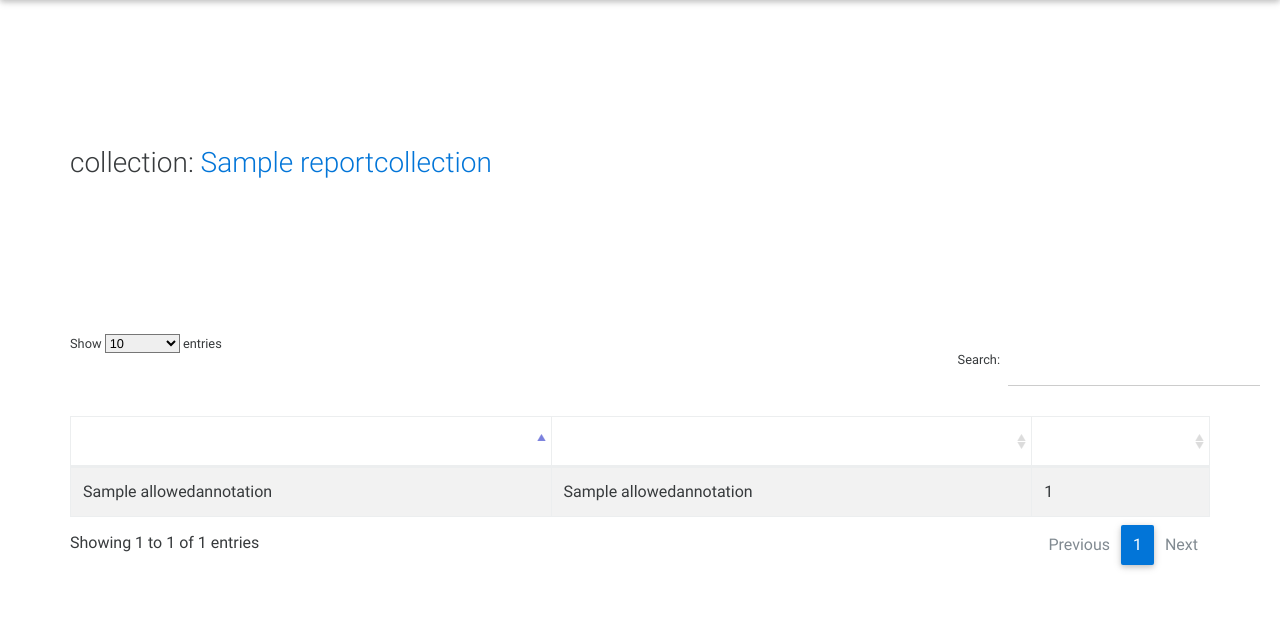
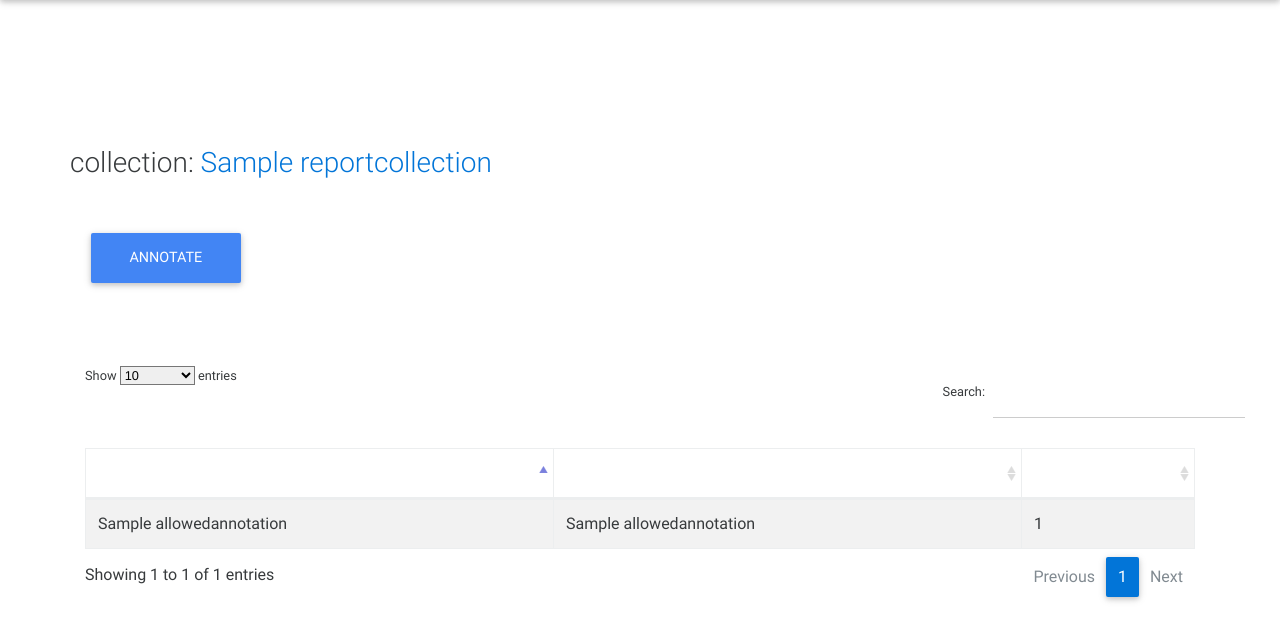
Before and after one commit to radinformatics/whatisit, a Django app: page /reports/1/ in a window 1280 px wide. Shown: the part 54-695 px from the top of the page. Run offline with Django 3.2, Linux system fonts and the light colour scheme; a user stored in the database is signed in; tables that the repository leaves empty hold one stand-in row (values such as "Sample post"); parts of the project's set-up code (start-up, migrations or seed data) failed here and were passed over; some libraries are stand-ins or nearby versions.

Commit message:
adding button to annotate report

```diff
--- a/whatisit/apps/labelinator/templates/reports/report_details.html
+++ b/whatisit/apps/labelinator/templates/reports/report_details.html
@@ -12,12 +12,17 @@
 {% include 'main/message.html' %}
 <div class="row">
 
-    <div class="header" style="padding-bottom:50px">
+    <div class="header" style="padding-bottom:20px">
         <h3 class="title" style="padding-bottom:20px">
         collection: <a href="{% url 'report_collection_details' report.collection.id %}">{{ report.collection.name }}</a></h3>
     </div>
 
-    <div class="col-md-4" style="padding-bottom:50px">
+</div>
+
+<div class="row">
+    <div class="col-md-12" style="padding-bottom:50px">
+        <a href="{% url 'annotate_report' report.id %}"><button class="btn btn-lg btn-primary">Annotate</button></a>
+    </div>
 </div>
 
 <div class="row">
```
